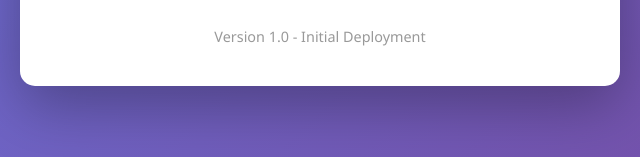
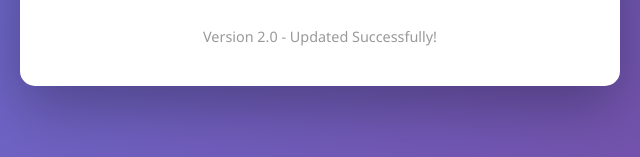
Before and after one commit to Emad-Abouelsaad/cloud-static-website, a plain HTML site: page index.html in a window 1280 px wide. Shown: the part 640-797 px from the top of the page, 320-960 px from the left. Drawn offline with Linux system fonts and the light colour scheme.

Commit message:
Update version number in index.html

```diff
--- a/index.html
+++ b/index.html
@@ -96,7 +96,7 @@
 
         <p id="message" style="margin-top: 20px; color: #667eea; font-weight: bold;"></p>
 
-        <div class="version">Version 1.0 - Initial Deployment</div>
+        <div class="version">Version 2.0 - Updated Successfully!</div>
     </div>
 
     <script>
@@ -106,4 +106,5 @@
         }
     </script>
 </body>
+
 </html>
```
